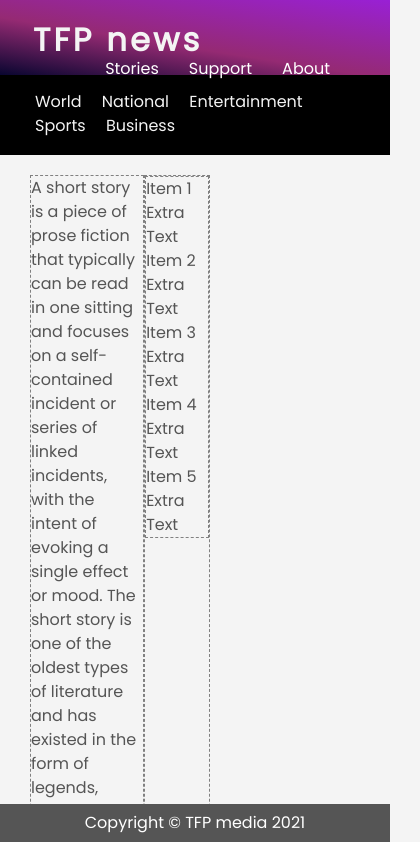
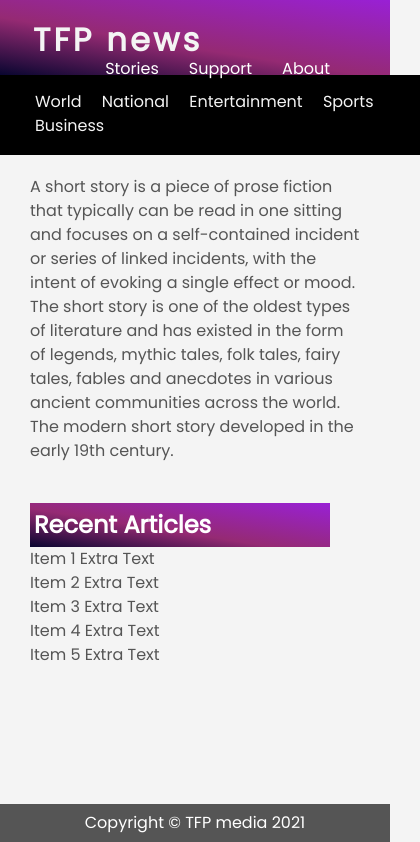
Before and after one commit to 20080/tfp-news, a React (Create React App) app: page / in a window 390 px wide. Shown: the top 842 px of the page, 420 px wide, since content can reach past the window. Built offline with nearby package versions, Linux system fonts and the light colour scheme.

Commit message:
Test Deployment responsive partial Main Page Content added-- front end styling added

```diff
--- a/src/App.js
+++ b/src/App.js
@@ -5,6 +5,8 @@ import Storybox from "./components/Storybox";
 import Footer from "./components/Footer";
 
 function App() {
+
+
     const [newsHead,setNewsHead] = useState('TFP news')
   return (
     <div className={'App'}>
--- a/src/components/Header.js
+++ b/src/components/Header.js
@@ -1,5 +1,6 @@
 import Navbar from "./Navbar";
 const Header = ({newsHead}) => {
+
     return (
         <header>
         <div className={'main-page-header'}>
--- a/src/components/Navbar.js
+++ b/src/components/Navbar.js
@@ -1,6 +1,6 @@
 const Navbar =()=>{
     return(
-        <nav className={"navbar"}>
+        <nav className={"navbar"} >
                 <div>
                     <ul>
                         <li><a href={'#'}>World </a></li>
--- a/src/components/RecentList.js
+++ b/src/components/RecentList.js
@@ -1,6 +1,7 @@
 const RecentList = ()=>{
     return(
         <div className={'recentStory'}>
+            <h2>Recent Articles</h2>
         <ul>
             <li><a>Item 1 Extra Text</a></li>
             <li><a>Item 2 Extra Text</a></li>
--- a/src/index.css
+++ b/src/index.css
@@ -60,14 +60,17 @@ body{
 background: black;
   padding: 15px ;
 height: 20px;
-  width: auto;
+  width: 100%;
+  top: 0;
 }
+
 .navbar ul{
   padding: 0 20px;
 }
 .navbar li{
 display: inline;
 word-spacing: 1em;
+
 }
 .navbar a:hover{
   color: deeppink;
@@ -75,6 +78,7 @@ word-spacing: 1em;
 .navbar a{
   text-decoration: none;
   color: #f4f4f4;
+  text-align: center;
 }
 
 .Storybox{
@@ -84,18 +88,22 @@ word-spacing: 1em;
 }
 
 #storyX{
-  border: 1px gray dashed;
   width: 70%;
 }
 
 .recentStory{
 margin-left: auto;
-margin-right: 150px;
-  border: 1px gray dashed;
+margin-right: auto ;
+}
+.recentStory h2{
+  color: white;
+  padding: 10px 15px 10px 4px;
+  background: rgb(9,6,48);
+  background: linear-gradient(9deg, rgba(9,6,48,1) 0%, rgba(149,42,115,1) 42%, rgba(153,32,213,1) 100%);
+
 }
 .recentStory ul{
   list-style: none;
-  border: 1px gray dashed;
 }
 
 footer{
@@ -111,8 +119,19 @@ footer p{
   text-align: center;
 }
 
-
-@media (max-width: 515px) {
+@media (max-width: 700px) {
+  .Storybox{
+    flex-direction: column;
+  }
+  #storyX{
+    width: 100%;
+    margin-bottom: 20px;
+  }
+  .recentStory{
+    margin: 20px 30px 2.5rem 0;
+  }
+}
+@media (max-width: 480px) {
  .navbar{
    height: 50px;
  }
```
